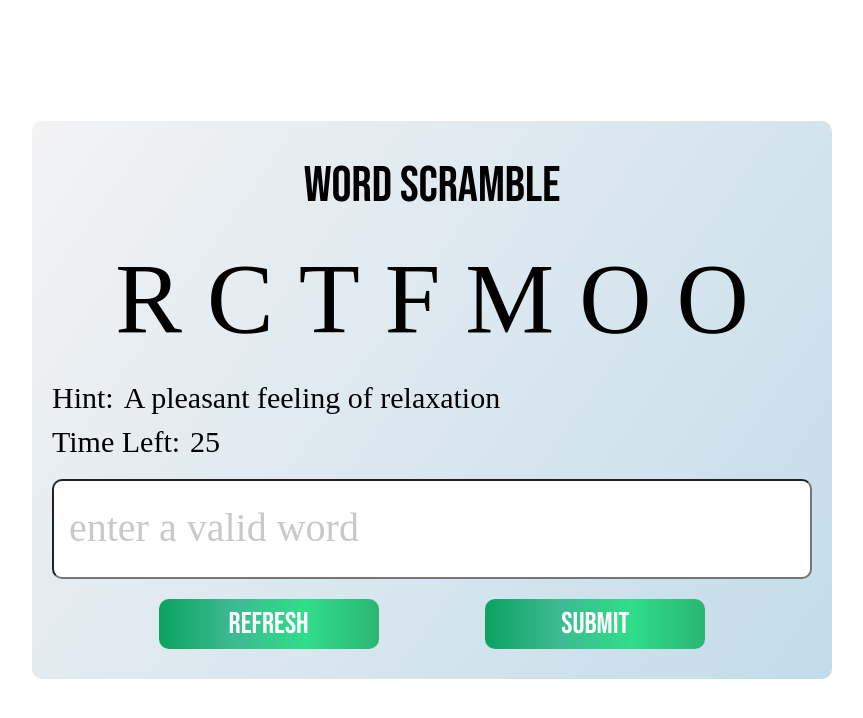
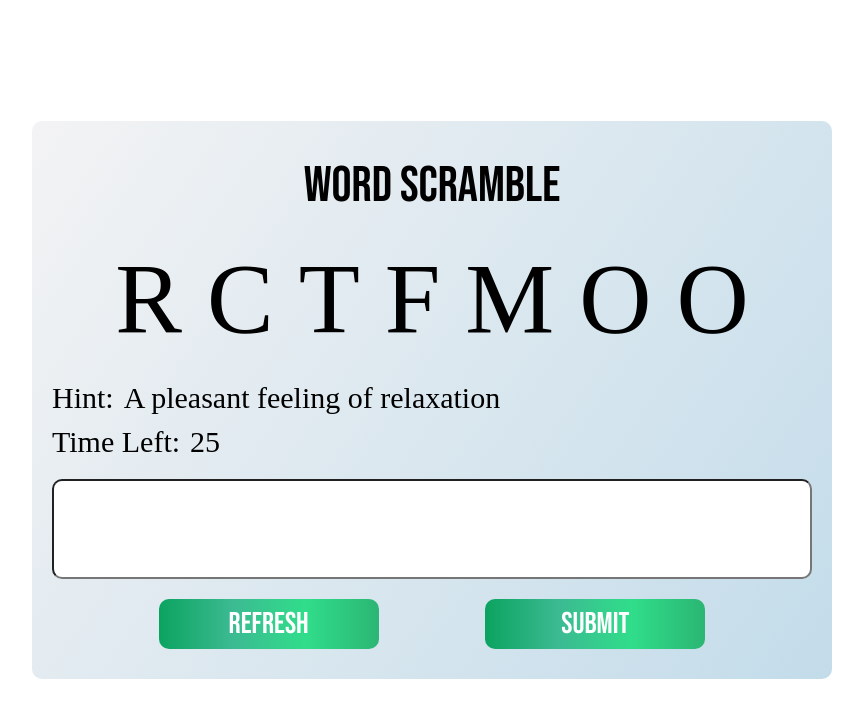
Before and after one commit to jasonmdyer/word-scramble, a plain HTML site: page index.html in a window 1280 px wide. Shown: the whole page, without its empty margins (208-1071 px from the left). Drawn offline with Linux system fonts and the light colour scheme; a web font is replaced by a local one.

Commit message:
Update index.html

```diff
--- a/index.html
+++ b/index.html
@@ -21,7 +21,7 @@
                 <p class="hint">Hint:<span></span></p>
                 <p class="time">Time Left:<span>30</span></p>
             </div>
-            <input type="text" placeholder="Enter a valid word">
+            <input type="text" placeholder="">
             <div class="buttons">
                 <button class="refresh-word">Refresh</button>
                 <button class="check-word">Submit</button>
```
